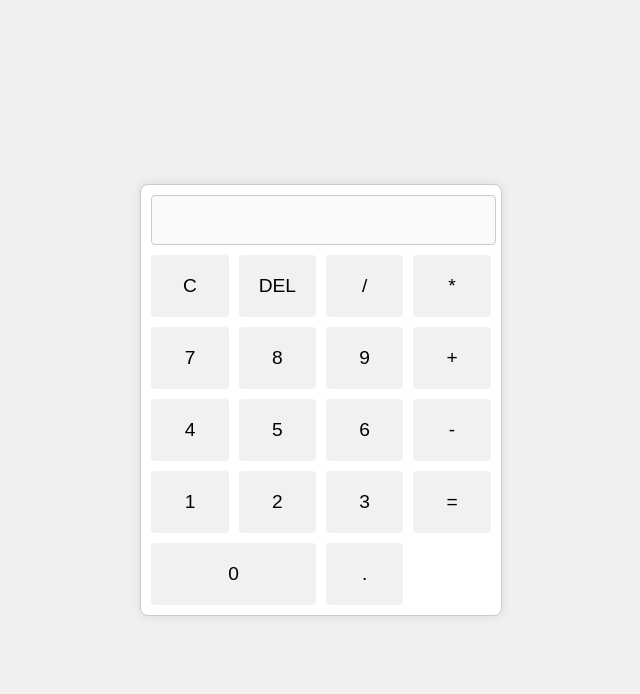
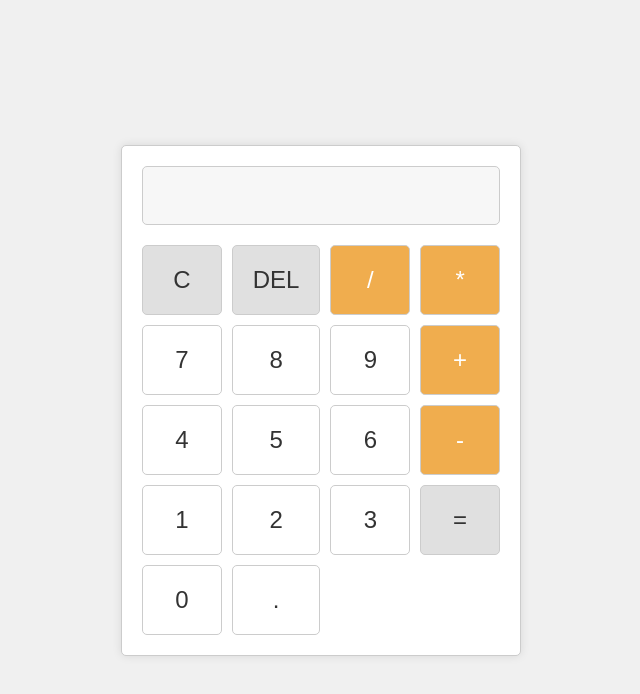
Before and after one commit to GinaHorch/OdinCalculator, a plain HTML site: page index.html in a window 1280 px wide. Shown: the whole page, without its empty margins (319-959 px from the left). Drawn offline with Linux system fonts and the light colour scheme.

Commit message:
Added classes to HTML, restyled CSS, debugged keyboard support

```diff
--- a/index.html
+++ b/index.html
@@ -10,24 +10,24 @@
     <div class="calculator">
         <input type="text" id="display" disabled>
         <div class="buttons">
-            <button onclick="clearDisplay()">C</button>
-            <button onclick="deleteLast()">DEL</button>
-            <button onclick="appendOperator('/')">/</button>
-            <button onclick="appendOperator('*')">*</button>
-            <button onclick="appendNumber(7)">7</button>
-            <button onclick="appendNumber(8)">8</button>
-            <button onclick="appendNumber(9)">9</button>
-            <button onclick="appendOperator('+')">+</button>
-            <button onclick="appendNumber(4)">4</button>
-            <button onclick="appendNumber(5)">5</button>
-            <button onclick="appendNumber(6)">6</button>
-            <button onclick="appendOperator('-')">-</button>
-            <button onclick="appendNumber(1)">1</button>
-            <button onclick="appendNumber(2)">2</button>
-            <button onclick="appendNumber(3)">3</button>
-            <button onclick="calculate()">=</button>
-            <button onclick="appendNumber(0)" class="zero">0</button>
-            <button id="decimal" onclick="appendDecimal()">.</button>
+            <button class="button clear" onclick="clearDisplay()">C</button>
+            <button class="button delete" onclick="deleteLast()">DEL</button>
+            <button class="button operator" onclick="appendOperator('/')">/</button>
+            <button class="button operator" onclick="appendOperator('*')">*</button>
+            <button class="button number" onclick="appendNumber(7)">7</button>
+            <button class="button number" onclick="appendNumber(8)">8</button>
+            <button class="button number" onclick="appendNumber(9)">9</button>
+            <button class="button operator" onclick="appendOperator('+')">+</button>
+            <button class="button number" onclick="appendNumber(4)">4</button>
+            <button class="button number" onclick="appendNumber(5)">5</button>
+            <button class="button number" onclick="appendNumber(6)">6</button>
+            <button class="button operator" onclick="appendOperator('-')">-</button>
+            <button class="button number" onclick="appendNumber(1)">1</button>
+            <button class="button number" onclick="appendNumber(2)">2</button>
+            <button class="button number" onclick="appendNumber(3)">3</button>
+            <button id="equals" class="button equals" onclick="calculate()">=</button>
+            <button class="button number" onclick="appendNumber(0)" class="zero">0</button>
+            <button id="decimal" class="button number" onclick="appendDecimal()">.</button>
         </div>
     </div>
     <script src="javascript.js" defer></script>
--- a/javascript.js
+++ b/javascript.js
@@ -136,7 +136,7 @@ function calculate() {
 document.addEventListener("keydown", function(event) {
     const key = event.key;
     console.log("Key pressed", key);
-    if (/[0-9]/.test(key)) {
+    if (/^[0-9]$/.test(key)) {
         appendNumber(parseInt(key));
     } else if (key === "+" || key === "-" || key === "*" || key === "/") {
         appendOperator(key);
--- a/styles.css
+++ b/styles.css
@@ -1,3 +1,9 @@
+* {
+    margin: 0;
+    padding: 0;
+    box-sizing: border-box;
+}
+
 body {
     display: flex;
     justify-content: center;
@@ -12,20 +18,26 @@ body {
     display: flex;
     flex-direction: column;
     border: 1px solid #ccc;
-    border-radius: 8px;
+    border-radius: 5px;
     box-shadow: 0 0 10px rgba(0, 0, 0, 0.1);
-    background-color: #fff;
-    padding: 10px;
+    background-color: #ffffff;
+    padding: 20px;
+    max-width: 400px;
+    width: 100%;
+    box-sizing: border-box;
 }
 
 #display {
-    width: 95%;
+    width: 100%;
     padding: 10px;
-    margin-bottom: 10px;
+    margin-bottom: 20px;
     border: 1px solid #ccc;
-    border-radius: 4px;
+    border-radius: 5px;
     text-align: right;
-    font-size: 1.5em;
+    font-size: 2rem;
+    box-sizing: border-box;
+    background-color: #f7f7f7;
+    color: blueviolet;
 }
 .buttons {
     display: grid;
@@ -35,18 +47,29 @@ body {
 
 button {
     padding: 20px;
-    font-size: 1.2em;
-    border: none;
-    border-radius: 4px;
-    background-color: #f1f1f1;
+    font-size: 1.5rem;
+    border: 1px solid #ccc;
+    border-radius: 5px;
+    background-color: #e0e0e0;
     cursor: pointer;
     transform: background-color 0.3s;
+    color: #333;
 }
 
 button:hover {
-    background-color: #e1e1e1;
+    background-color: #d0d0d0;
 }
 
 button.zero {
     grid-column: span 2;
 }
+
+.number {
+    background-color: #ffffff;
+    color: #333;
+}
+
+.operator {
+    background-color: #f0ad4e;
+    color: #ffffff;
+}
```
